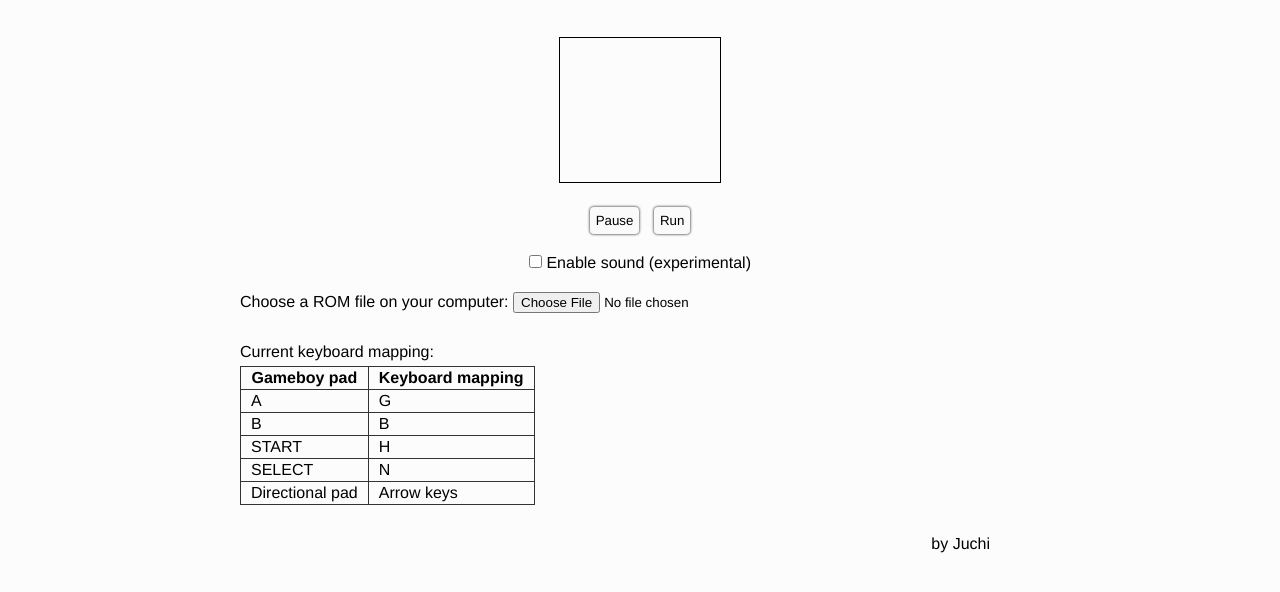
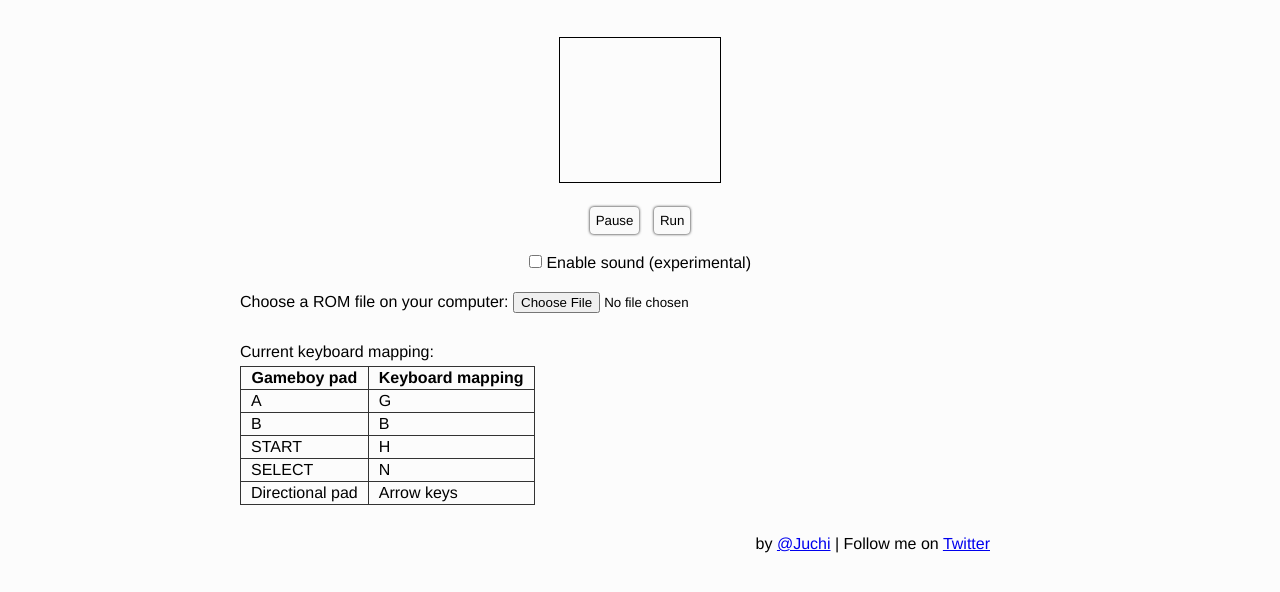
Before and after one commit to juchi/gameboy.js, a plain HTML site: page index.html in a window 1280 px wide. Shown: the part 80-672 px from the top of the page. Drawn offline with Linux system fonts and the light colour scheme.

Commit message:
add twitter and github links

```diff
--- a/index.html
+++ b/index.html
@@ -47,7 +47,7 @@
     </table>
 </div>
 
-<footer>by Juchi</footer>
+<footer>by <a href="https://github.com/juchi">@Juchi</a> | Follow me on <a href="https://twitter.com/j_chichignoud">Twitter</a></footer>
 
 </div>
 
```
